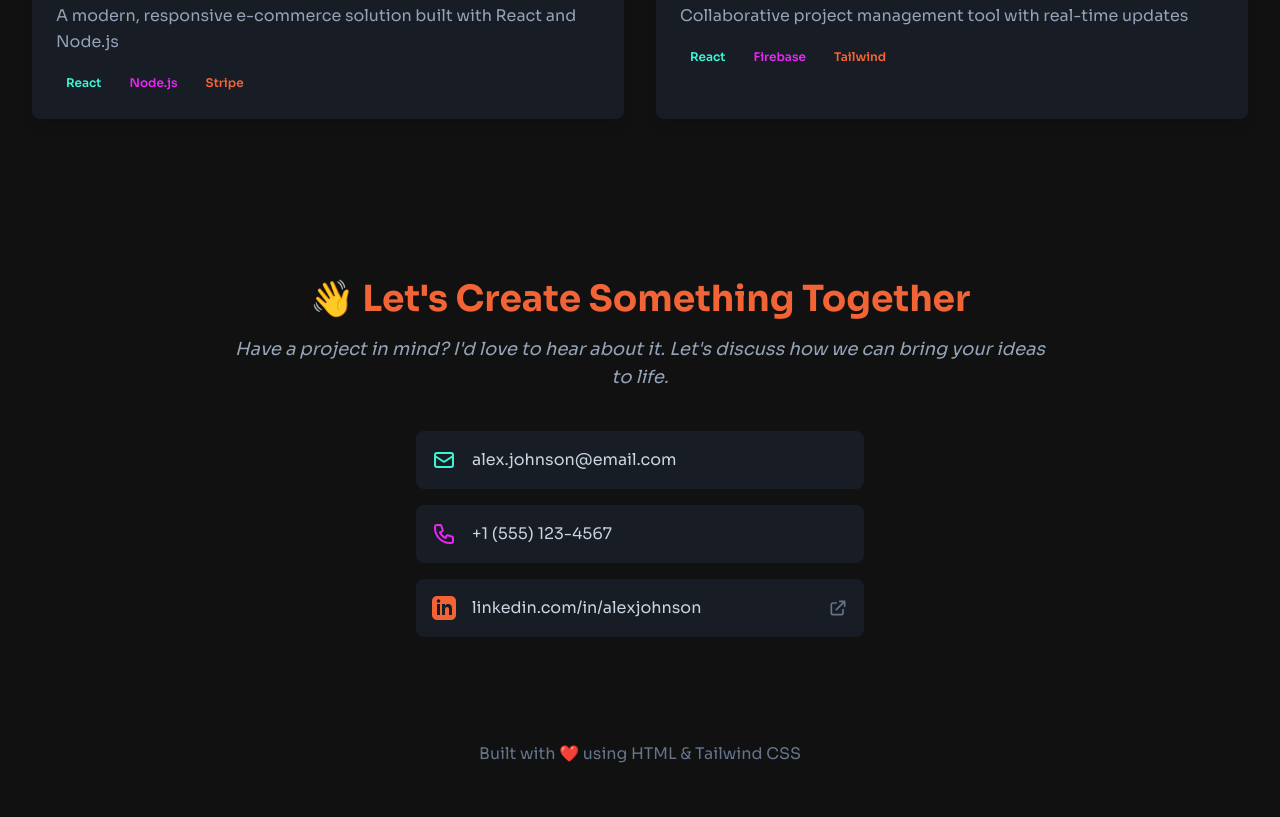
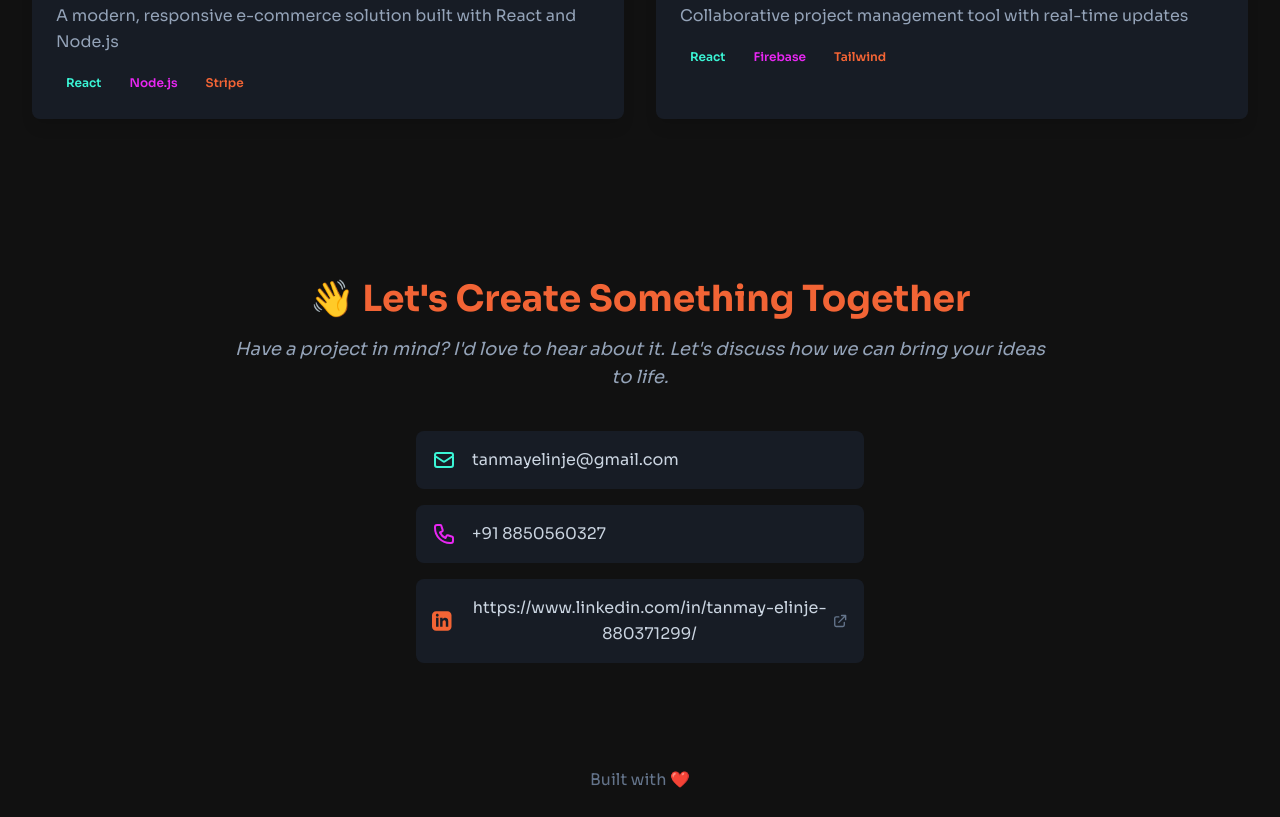
Before and after one commit to TanmayElinje/portfolio-website, a plain HTML site: page index.html in a window 1280 px wide. Shown: the part 2315-3132 px from the top of the page. Before the commit the page ends 3106 px from the top, so only its background shows below. Drawn offline with nearby package versions, Linux system fonts and the light colour scheme.

Commit message:
Update index.html

```diff
--- a/index.html
+++ b/index.html
@@ -227,21 +227,21 @@
                         <div class="contact-item group bg-slate-800/50 p-4 rounded-lg flex items-center justify-between transition-transform duration-300 hover:-translate-y-1 hover:shadow-xl" data-copy-text="alex.johnson@email.com">
                             <div class="flex items-center">
                                  <svg class="w-6 h-6 text-accent-cyan mr-4" fill="none" stroke="currentColor" viewBox="0 0 24 24"><path stroke-linecap="round" stroke-linejoin="round" stroke-width="2" d="M3 8l7.89 5.26a2 2 0 002.22 0L21 8M5 19h14a2 2 0 002-2V7a2 2 0 00-2-2H5a2 2 0 00-2 2v10a2 2 0 002 2z"></path></svg>
-                                <span class="text-slate-300">alex.johnson@email.com</span>
+                                <span class="text-slate-300">tanmayelinje@gmail.com</span>
                             </div>
                             <button class="copy-button opacity-0 group-hover:opacity-100 transition-opacity text-sm text-accent-cyan relative">Copy</button>
                         </div>
                          <div class="contact-item group bg-slate-800/50 p-4 rounded-lg flex items-center justify-between transition-transform duration-300 hover:-translate-y-1 hover:shadow-xl" data-copy-text="+1 (555) 123-4567">
                             <div class="flex items-center">
                                 <svg class="w-6 h-6 text-accent-magenta mr-4" fill="none" stroke="currentColor" viewBox="0 0 24 24"><path stroke-linecap="round" stroke-linejoin="round" stroke-width="2" d="M3 5a2 2 0 012-2h3.28a1 1 0 01.948.684l1.498 4.493a1 1 0 01-.502 1.21l-2.257 1.13a11.042 11.042 0 005.516 5.516l1.13-2.257a1 1 0 011.21-.502l4.493 1.498a1 1 0 01.684.949V19a2 2 0 01-2 2h-1C9.716 21 3 14.284 3 6V5z"></path></svg>
-                                <span class="text-slate-300">+1 (555) 123-4567</span>
+                                <span class="text-slate-300">+91 8850560327</span>
                             </div>
                             <button class="copy-button opacity-0 group-hover:opacity-100 transition-opacity text-sm text-accent-magenta relative">Copy</button>
                         </div>
                         <a href="#" class="group bg-slate-800/50 p-4 rounded-lg flex items-center justify-between transition-transform duration-300 hover:-translate-y-1 hover:shadow-xl hover:bg-slate-700/50">
                             <div class="flex items-center">
                                 <svg class="w-6 h-6 text-accent-orange mr-4" fill="currentColor" viewBox="0 0 24 24"><path d="M19 0h-14c-2.761 0-5 2.239-5 5v14c0 2.761 2.239 5 5 5h14c2.762 0 5-2.239 5-5v-14c0-2.761-2.238-5-5-5zm-11 19h-3v-11h3v11zm-1.5-12.268c-.966 0-1.75-.79-1.75-1.764s.784-1.764 1.75-1.764 1.75.79 1.75 1.764-.783 1.764-1.75 1.764zm13.5 12.268h-3v-5.604c0-3.368-4-3.113-4 0v5.604h-3v-11h3v1.765c1.396-2.586 7-2.777 7 2.476v6.759z"/></svg>
-                                <span class="text-slate-300">linkedin.com/in/alexjohnson</span>
+                                <span class="text-slate-300">https://www.linkedin.com/in/tanmay-elinje-880371299/</span>
                             </div>
                             <svg class="w-5 h-5 text-slate-500 group-hover:text-white" fill="none" stroke="currentColor" viewBox="0 0 24 24"><path stroke-linecap="round" stroke-linejoin="round" stroke-width="2" d="M10 6H6a2 2 0 00-2 2v10a2 2 0 002 2h10a2 2 0 002-2v-4M14 4h6m0 0v6m0-6L10 14"></path></svg>
                         </a>
@@ -251,7 +251,7 @@
         </main>
 
         <footer class="text-center py-6">
-            <p class="text-slate-500">Built with ❤️ using HTML & Tailwind CSS</p>
+            <p class="text-slate-500">Built with ❤️</p>
         </footer>
 
         <!-- Project Modal -->
@@ -498,4 +498,5 @@
         });
     </script>
 </body>
+
 </html>
```
